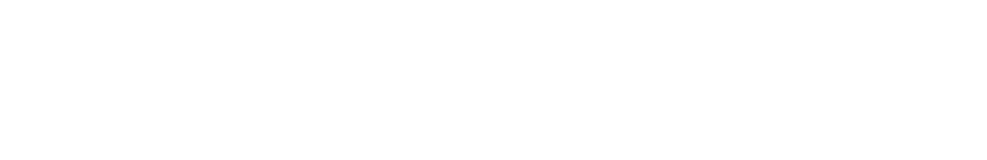
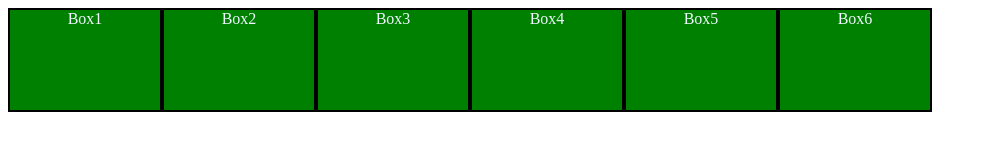
Before and after one commit to acciojob/place-the-item-3-SuvankarA, a website: page main.html in a window 1280 px wide. Shown: the whole page, without its empty margins (0-987 px from the left). Drawn offline with Linux system fonts and the light colour scheme.

Commit message:
myCommit

```diff
--- a/main.html
+++ b/main.html
@@ -8,6 +8,14 @@
 
 <body>
 	<!-- the entire body must be written by student -->
+	<div class="container">
+		<div class="box">Box1</div>
+		<div class="box">Box2</div>
+		<div class="box">Box3</div>
+		<div class="box">Box4</div>
+		<div class="box">Box5</div>
+		<div class="box">Box6</div>
+	</div>
     <script type="text/javascript" src="./script.js">
 </script>
 
--- a/script.js
+++ b/script.js
@@ -1 +1,2 @@
+
 //your code here
--- a/styles.css
+++ b/styles.css
@@ -1,2 +1,13 @@
-
+.container{
+    display: flex;
+    flex-wrap: wrap;
+}
+.box{
+    height: 100px;
+    width: 150px;
+    background-color: green;
+    color: aliceblue;
+    border: 2px solid black;
+    text-align: center;
+}
 /* Your CSS Code here. */
```
